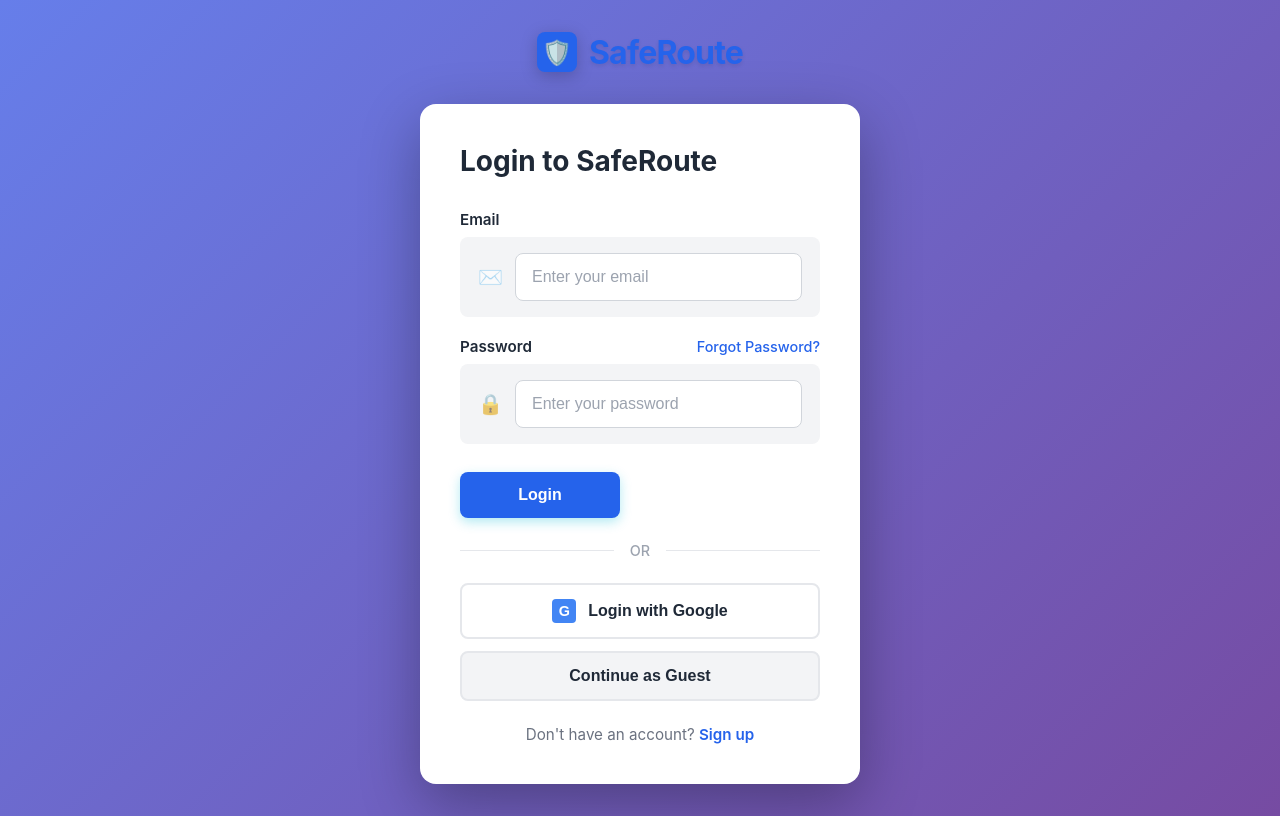
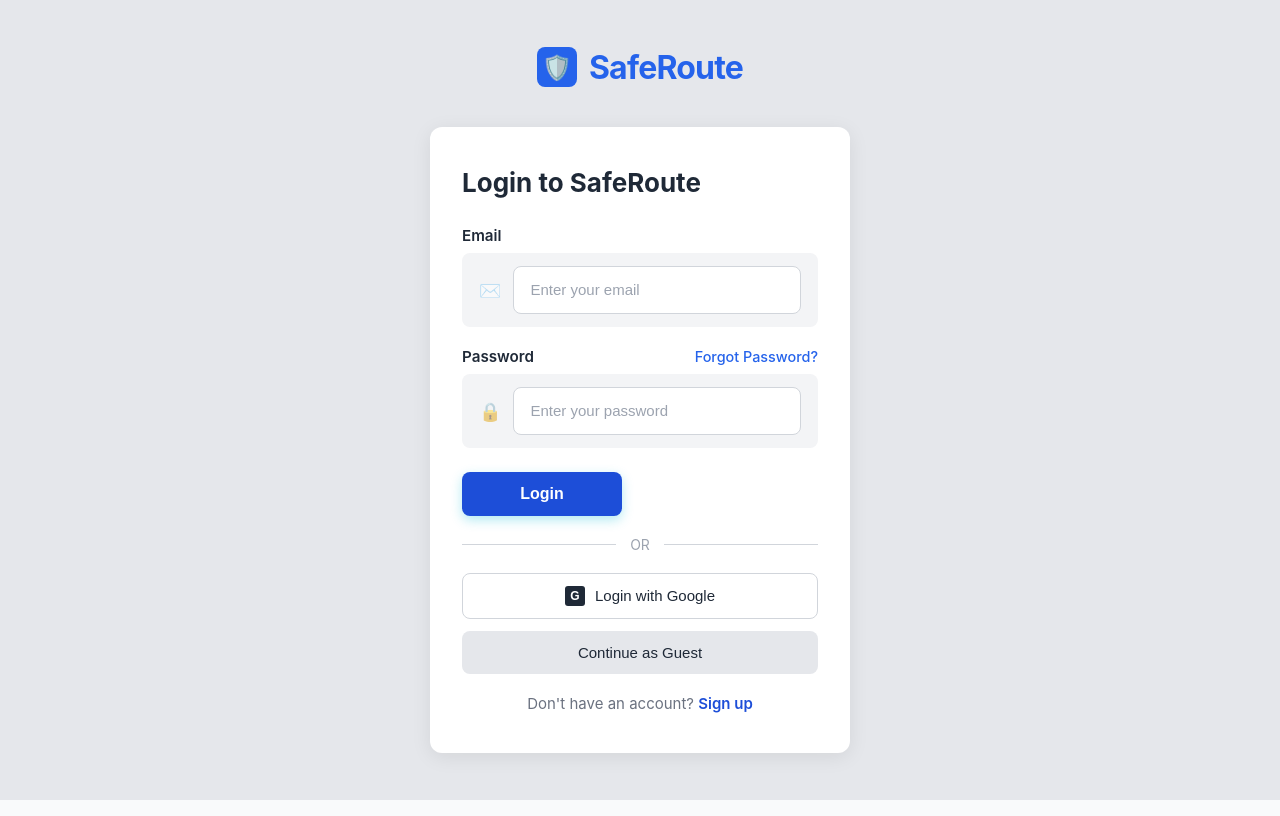
Before and after one commit to Nimbinu/SafeRoute, a React (Vite) app in the folder frontend/: page /login in a window 1280 px wide. Built offline with nearby package versions, Linux system fonts and the light colour scheme; no server answers; the HTML template or start-up script is replaced by a standard one.

Commit message:
Update Login.css

```diff
--- a/frontend/src/pages/Login.css
+++ b/frontend/src/pages/Login.css
@@ -3,52 +3,50 @@
   display: flex;
   justify-content: center;
   align-items: center;
-  background: linear-gradient(135deg, #667eea 0%, #764ba2 100%);
+  background: #e5e7eb;
   padding: 2rem 1rem;
 }
 
 .login-container {
   width: 100%;
-  max-width: 440px;
+  max-width: 420px;
 }
 
 /* Header/Logo */
 .login-header {
   text-align: center;
-  margin-bottom: 2rem;
+  margin-bottom: 2.5rem;
 }
 
 .logo {
   display: inline-flex;
   align-items: center;
-  gap: 0.75rem;
+  gap: 0.5rem;
 }
 
 .logo-icon {
-  font-size: 2.5rem;
-  filter: drop-shadow(0 4px 8px rgba(0, 0, 0, 0.2));
+  font-size: 2rem;
 }
 
 .logo-text {
-  font-size: 2rem;
+  font-size: 1.75rem;
   font-weight: 700;
-  color: white;
-  text-shadow: 0 2px 4px rgba(0, 0, 0, 0.1);
+  color: #1f2937;
 }
 
 /* Login Card */
 .login-card {
   background: white;
-  border-radius: 16px;
-  padding: 2.5rem;
-  box-shadow: 0 20px 60px rgba(0, 0, 0, 0.3);
+  border-radius: 12px;
+  padding: 2.5rem 2rem;
+  box-shadow: 0 4px 20px rgba(0, 0, 0, 0.08);
 }
 
 .login-title {
-  font-size: 1.75rem;
+  font-size: 1.625rem;
   font-weight: 700;
   color: #1f2937;
-  margin: 0 0 2rem 0;
+  margin: 0 0 1.75rem 0;
   text-align: left;
 }
 
@@ -95,21 +93,21 @@
   align-items: center;
   background: #f3f4f6;
   border-radius: 8px;
-  padding: 0.875rem 1rem;
-  border: 2px solid transparent;
+  padding: 0.75rem 1rem;
+  border: 1px solid transparent;
   transition: all 0.2s;
 }
 
 .input-wrapper:focus-within {
-  background: white;
-  border-color: #2563eb;
-  box-shadow: 0 0 0 3px rgba(37, 99, 235, 0.1);
+  background: #f9fafb;
+  border-color: #d1d5db;
 }
 
 .input-icon {
-  font-size: 1.25rem;
+  font-size: 1.125rem;
   margin-right: 0.75rem;
-  opacity: 0.6;
+  opacity: 0.5;
+  color: #6b7280;
 }
 
 .input-wrapper input {
@@ -117,12 +115,13 @@
   border: none;
   background: transparent;
   outline: none;
-  font-size: 1rem;
+  font-size: 0.9375rem;
   color: #1f2937;
 }
 
 .input-wrapper input::placeholder {
   color: #9ca3af;
+  font-size: 0.9375rem;
 }
 
 /* Error Message */
@@ -138,8 +137,8 @@
 /* Login Button */
 .btn-login {
   width: 100%;
-  padding: 0.875rem;
-  background: #2563eb;
+  padding: 0.8rem;
+  background: #1d4ed8;
   color: white;
   border: none;
   border-radius: 8px;
@@ -147,13 +146,11 @@
   font-weight: 600;
   cursor: pointer;
   transition: all 0.2s;
-  margin-top: 0.5rem;
+  margin-top: 0.25rem;
 }
 
 .btn-login:hover:not(:disabled) {
-  background: #1d4ed8;
-  transform: translateY(-1px);
-  box-shadow: 0 4px 12px rgba(37, 99, 235, 0.4);
+  background: #1e40af;
 }
 
 .btn-login:disabled {
@@ -165,10 +162,10 @@
 .divider {
   display: flex;
   align-items: center;
-  margin: 1.5rem 0;
+  margin: 1.25rem 0;
   color: #9ca3af;
-  font-size: 0.9rem;
-  font-weight: 500;
+  font-size: 0.875rem;
+  font-weight: 400;
 }
 
 .divider::before,
@@ -176,81 +173,78 @@
   content: '';
   flex: 1;
   height: 1px;
-  background: #e5e7eb;
+  background: #d1d5db;
 }
 
 .divider span {
-  padding: 0 1rem;
+  padding: 0 0.875rem;
 }
 
 /* Google Button */
 .btn-google {
   width: 100%;
-  padding: 0.875rem;
+  padding: 0.75rem;
   background: white;
   color: #1f2937;
-  border: 2px solid #e5e7eb;
+  border: 1px solid #d1d5db;
   border-radius: 8px;
-  font-size: 1rem;
-  font-weight: 600;
+  font-size: 0.9375rem;
+  font-weight: 500;
   cursor: pointer;
   transition: all 0.2s;
   display: flex;
   align-items: center;
   justify-content: center;
-  gap: 0.75rem;
+  gap: 0.625rem;
   margin-bottom: 0.75rem;
 }
 
 .btn-google:hover {
   background: #f9fafb;
-  border-color: #d1d5db;
-  transform: translateY(-1px);
-  box-shadow: 0 4px 8px rgba(0, 0, 0, 0.1);
+  border-color: #9ca3af;
 }
 
 .google-icon {
   display: flex;
   align-items: center;
   justify-content: center;
-  width: 24px;
-  height: 24px;
-  background: #4285f4;
+  width: 20px;
+  height: 20px;
+  background: #1f2937;
   color: white;
-  border-radius: 4px;
-  font-weight: 700;
-  font-size: 0.9rem;
+  border-radius: 3px;
+  font-weight: 600;
+  font-size: 0.75rem;
 }
 
 /* Guest Button */
 .btn-guest {
   width: 100%;
-  padding: 0.875rem;
-  background: #f3f4f6;
+  padding: 0.75rem;
+  background: #e5e7eb;
   color: #1f2937;
-  border: 2px solid #e5e7eb;
+  border: 1px solid transparent;
   border-radius: 8px;
-  font-size: 1rem;
-  font-weight: 600;
+  font-size: 0.9375rem;
+  font-weight: 500;
   cursor: pointer;
   transition: all 0.2s;
 }
 
 .btn-guest:hover {
-  background: #e5e7eb;
-  transform: translateY(-1px);
+  background: #d1d5db;
 }
 
 /* Sign Up Link */
 .signup-link {
   text-align: center;
-  margin-top: 1.5rem;
+  margin-top: 1.25rem;
   color: #6b7280;
-  font-size: 0.95rem;
+  font-size: 0.9375rem;
 }
 
 .signup-link a {
-  color: #2563eb;
+  color: #1d4ed8;
   text-decoration: none;
   font-weight: 600;
 }
```
